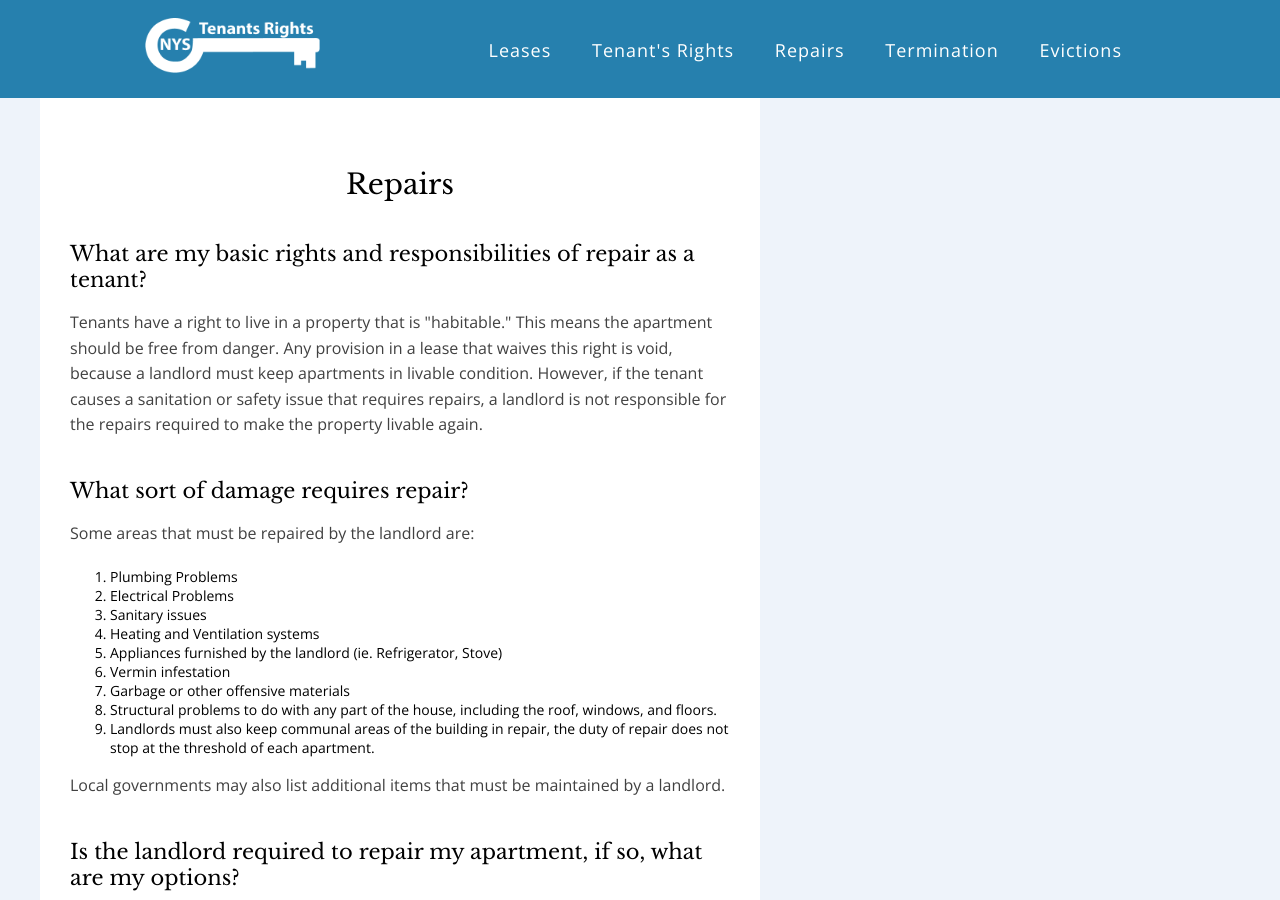
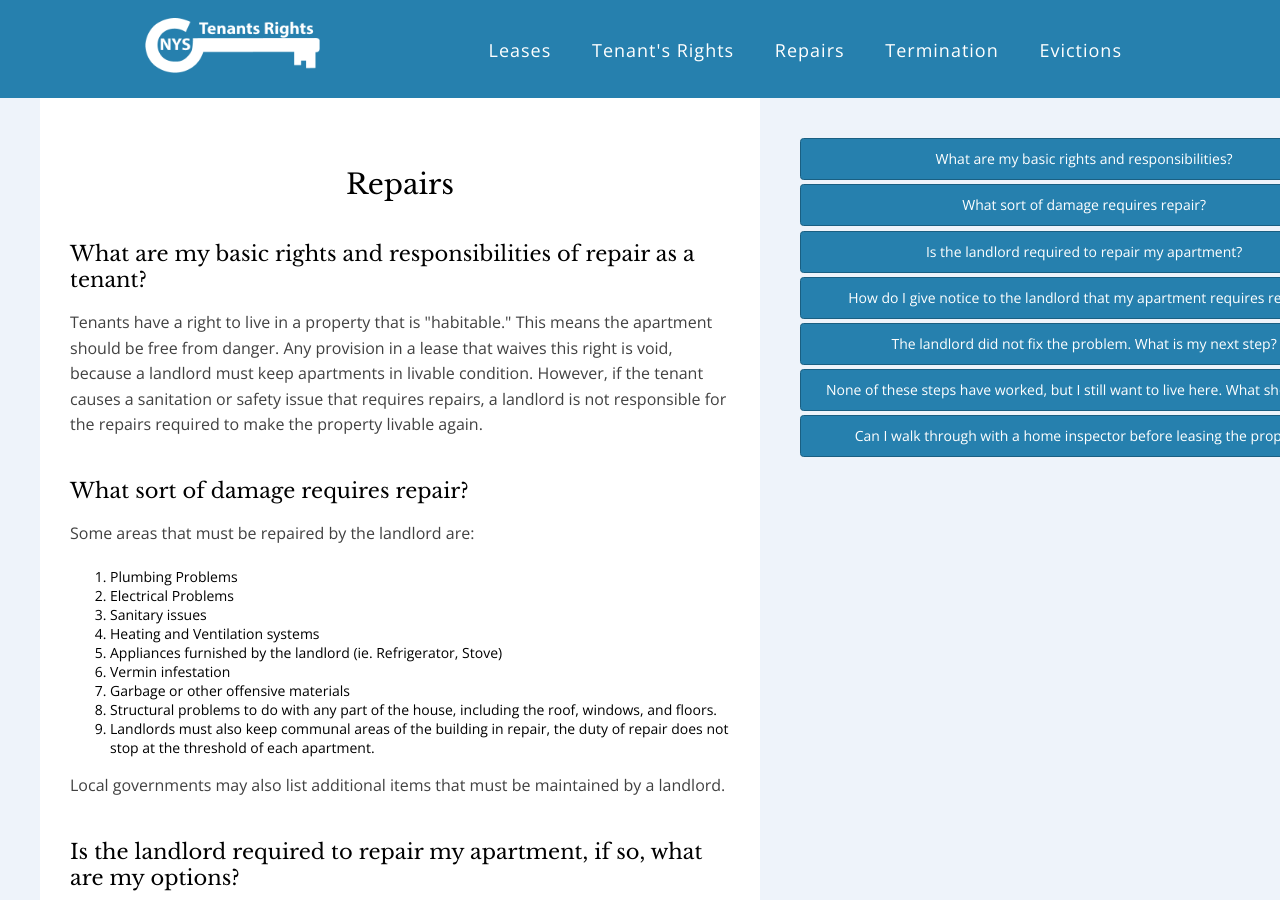
Before and after one commit to RRamsland/Tenant-Rights, a Jekyll site: the page built from repairs.html, in a window 1280 px wide and 900 px high. Built offline with Jekyll 4.4.1, drawn with Linux system fonts in a browser that asks for light colours.

Commit message:
Added sidebar content on content pages

```diff
--- a/evictions.html
+++ b/evictions.html
@@ -1,9 +1,8 @@
 ---
 title: Evictions
 layout: default-page
+aside: <div class="aside"><div class="sidebar"><a class="subTopicLinks" href="#evictions-1">What is an eviction?</a><a class="subTopicLinks" href="#evictions-2">Can my landlord evict me without going to court?</a><a class="subTopicLinks" href="#evictions-3">When can I be evicted?</a><a class="subTopicLinks" href="#evictions-4">How to defend an eviction?</a><a class="subTopicLinks" href="#evictions-5">What should I do after receiving petition papers?</a><a class="subTopicLinks" href="#evictions-6">What are some consequences of not going to court?</a><a class="subTopicLinks" href="#evictions-7">What happens in court?</a><a class="subTopicLinks" href="#evictions-8">What happens during an eviction?</a></div></div>
 ---
-
-
 
 	<h1 id="top">{{page.title}}</h1>
     <div id="subTopicSection">
--- a/leases.html
+++ b/leases.html
@@ -1,6 +1,7 @@
 ---
 title: Leases
 layout: default-page
+aside: <div class="aside"><div class="sidebar"><a class="subTopicLinks" href="#leases-0">What is a lease?</a><a class="subTopicLinks" href="#leases-1">What are lease provisions?</a><a class="subTopicLinks" href="#leases-2">What is a renewal lease?</a><a class="subTopicLinks" href="#leases-3">What is a month-to-month tenant?</a><a class="subTopicLinks" href="#leases-4">What are rent charges?</a><a class="subTopicLinks" href="#leases-5">What is a rent security deposit?</a><a class="subTopicLinks" href="#leases-6">Are there limits on what a landlord can charge?</a><a class="subTopicLinks" href="#leases-7">What is rent control?</a><a class="subTopicLinks" href="#leases-8">What is rent stabilization?</a><a class="subTopicLinks" href="#leases-9">Where are there limits on what a landlord can charge?</a><a class="subTopicLinks" href="#leases-10">How do I find out if my building and my lease are covered by rent control?</a><a class="subTopicLinks" href="#leases-11">What are the limits on what the landlord can charge?</a><a class="subTopicLinks" href="#leases-12">Where can I learn more about rent control and rent stabilization?</a></div></div>
 ---
 
 <h1 id="top">{{page.title}}</h1>
--- a/repairs.html
+++ b/repairs.html
@@ -1,6 +1,7 @@
 ---
 title: Repairs
 layout: default-page
+aside: <div class="aside"><div class="sidebar"><a class="subTopicLinks" href="#repairs-1">What are my basic rights and responsibilities?</a><a class="subTopicLinks" href="#repairs-2">What sort of damage requires repair?</a><a class="subTopicLinks" href="#repairs-3">Is the landlord required to repair my apartment?</a><a class="subTopicLinks" href="#repairs-4">How do I give notice to the landlord that my apartment requires repairs?</a><a class="subTopicLinks" href="#repairs-5">The landlord did not fix the problem. What is my next step?</a><a class="subTopicLinks" href="#repairs-6">None of these steps have worked, but I still want to live here. What should I do?</a><a class="subTopicLinks" href="#repairs-7">Can I walk through with a home inspector before leasing the property?</a></div></div>
 ---
 
 <h1 id="top">{{page.title}}</h1>
--- a/tenants-rights.html
+++ b/tenants-rights.html
@@ -1,6 +1,7 @@
 ---
 title: Tenants Rights
 layout: default-page
+aside: <div class="aside"><div class="sidebar"><a class="subTopicLinks" href="#rights-1">Rights Against Discrimination</a><a class="subTopicLinks" href="#rights-2">If You Feel You Have Been Discriminated Against</a><a class="subTopicLinks" href="#rights-3">Additional Rights of Tenants in New York</a><a class="subTopicLinks" href="#rights-4">Right to Liveable Premises</a><a class="subTopicLinks" href="#rights-5">Right to Complain and Organize</a><a class="subTopicLinks" href="#rights-6">Right to Possession</a><a class="subTopicLinks" href="#rights-7">Right to Receive Services</a><a class="subTopicLinks" href="#rights-8">Rights Limiting a Landlord's Advantage</a><a class="subTopicLinks" href="#rights-9">Other Rights</a></div></div>
 ---
 
 <h1 id="top">{{page.title}}</h1>
--- a/termination.html
+++ b/termination.html
@@ -1,6 +1,7 @@
 ---
 title: Termination
 layout: default-page
+aside: <div class="aside"><div class="sidebar"><a class="subTopicLinks" href="#termination-1">What happens to my security deposit?</a><a class="subTopicLinks" href="#termination-2">What is small claims court?</a><a class="subTopicLinks" href="#termination-3">What happens at the end of my lease?</a></div></div>
 ---
 
 <h1 id="top">{{page.title}}</h1>
```
